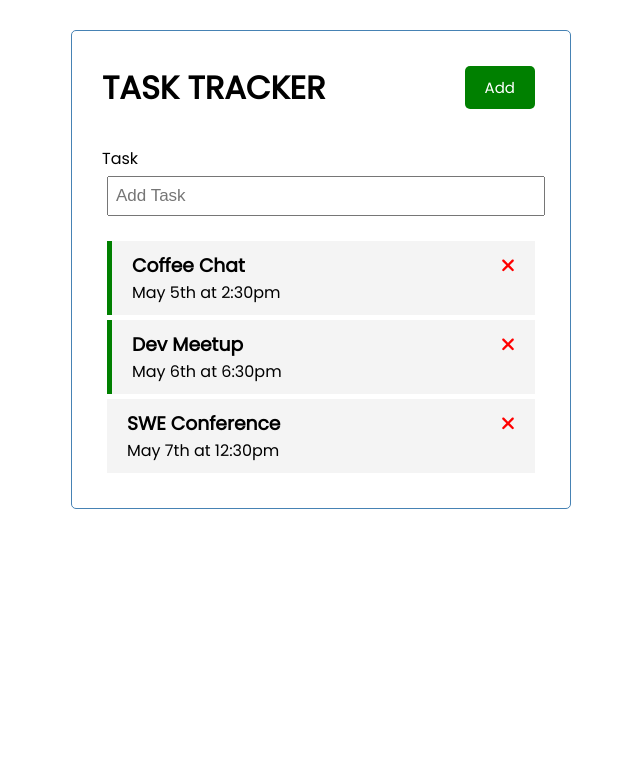
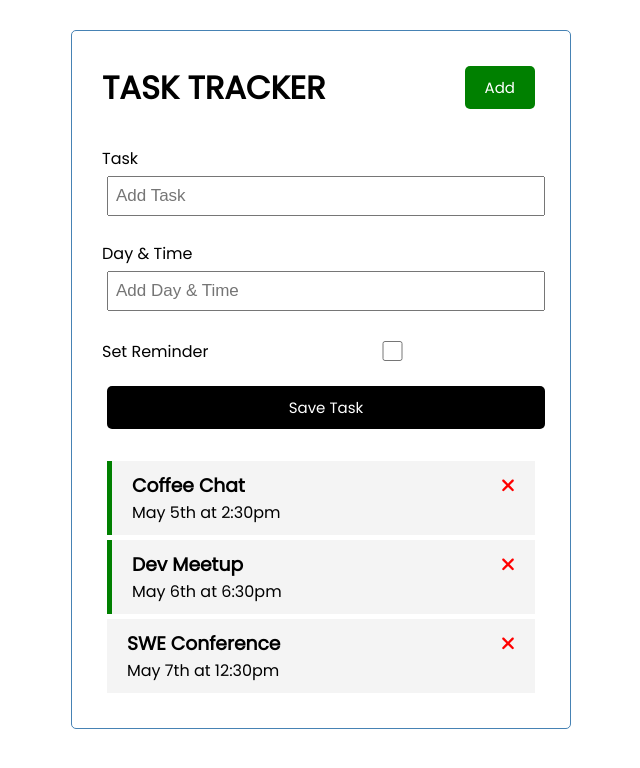
Before and after one commit to JawaraGordon/angular-task-tracker, an Angular app: page / in a window 1280 px wide. Shown: the top 768 px of the page, without its empty margins (319-959 px from the left). Built offline with nearby package versions, Linux system fonts and the light colour scheme; data requests are answered from the project's data file.

Commit message:
created form submit with alert, added form styling

```diff
--- a/src/app/app.module.ts
+++ b/src/app/app.module.ts
@@ -2,6 +2,7 @@
 import { BrowserModule } from '@angular/platform-browser';
 import { FontAwesomeModule } from '@fortawesome/angular-fontawesome';
 import {HttpClientModule} from '@angular/common/http'
+import {FormsModule} from '@angular/forms';
 
 import { AppComponent } from './app.component';
 import { HeaderComponent } from './components/header/header.component';
@@ -23,7 +24,8 @@
   imports: [
     BrowserModule,
     FontAwesomeModule,
-    HttpClientModule
+    HttpClientModule,
+    FormsModule
   ],
   providers: [],
   bootstrap: [AppComponent]
--- a/src/app/components/add-task/add-task.component.css
+++ b/src/app/components/add-task/add-task.component.css
@@ -0,0 +1,3 @@
+.add-form{
+    margin-bottom: 2rem;
+}
--- a/src/app/components/add-task/add-task.component.html
+++ b/src/app/components/add-task/add-task.component.html
@@ -1,6 +1,34 @@
-<form>
+<form class="add-form" (ngSubmit)="onSubmit()">
+  <!-- ngSubmit handles prevent default -->
   <div class="form-control">
     <label for="text">Task</label>
-    <input type="text" name="text" id="text" placeholder="Add Task" />
+    <!-- two way data binding [()] from TS file-->
+    <input
+      type="text"
+      name="text"
+      [(ngModel)]="text"
+      id="text"
+      placeholder="Add Task"
+    />
   </div>
+  <div class="form-control">
+    <label for="day">Day & Time</label>
+    <input
+      type="text"
+      name="day"
+      id="day"
+      [(ngModel)]="day"
+      placeholder="Add Day & Time"
+    />
+  </div>
+  <div class="form-control form-control-check">
+    <label for="reminder">Set Reminder</label>
+    <input
+      type="checkbox"
+      name="reminder"
+      [(ngModel)]="reminder"
+      id="reminder"
+    />
+  </div>
+  <input type="submit" value="Save Task" class="btn btn-block" />
 </form>
--- a/src/app/components/add-task/add-task.component.ts
+++ b/src/app/components/add-task/add-task.component.ts
@@ -1,10 +1,24 @@
-import { Component } from '@angular/core';
+import { Component, OnInit } from '@angular/core';
 
 @Component({
   selector: 'app-add-task',
   templateUrl: './add-task.component.html',
   styleUrls: ['./add-task.component.css']
 })
-export class AddTaskComponent {
+export class AddTaskComponent implements OnInit{
+  text: string;
+  day: string;
+  reminder: boolean = false;
+
+  constructor(){}
+
+  ngOnInit(): void {}
+
+  onSubmit(){
+    if (!this.text){
+      alert('Please add a task');
+      return
+    }
+  }
 
 }
```
